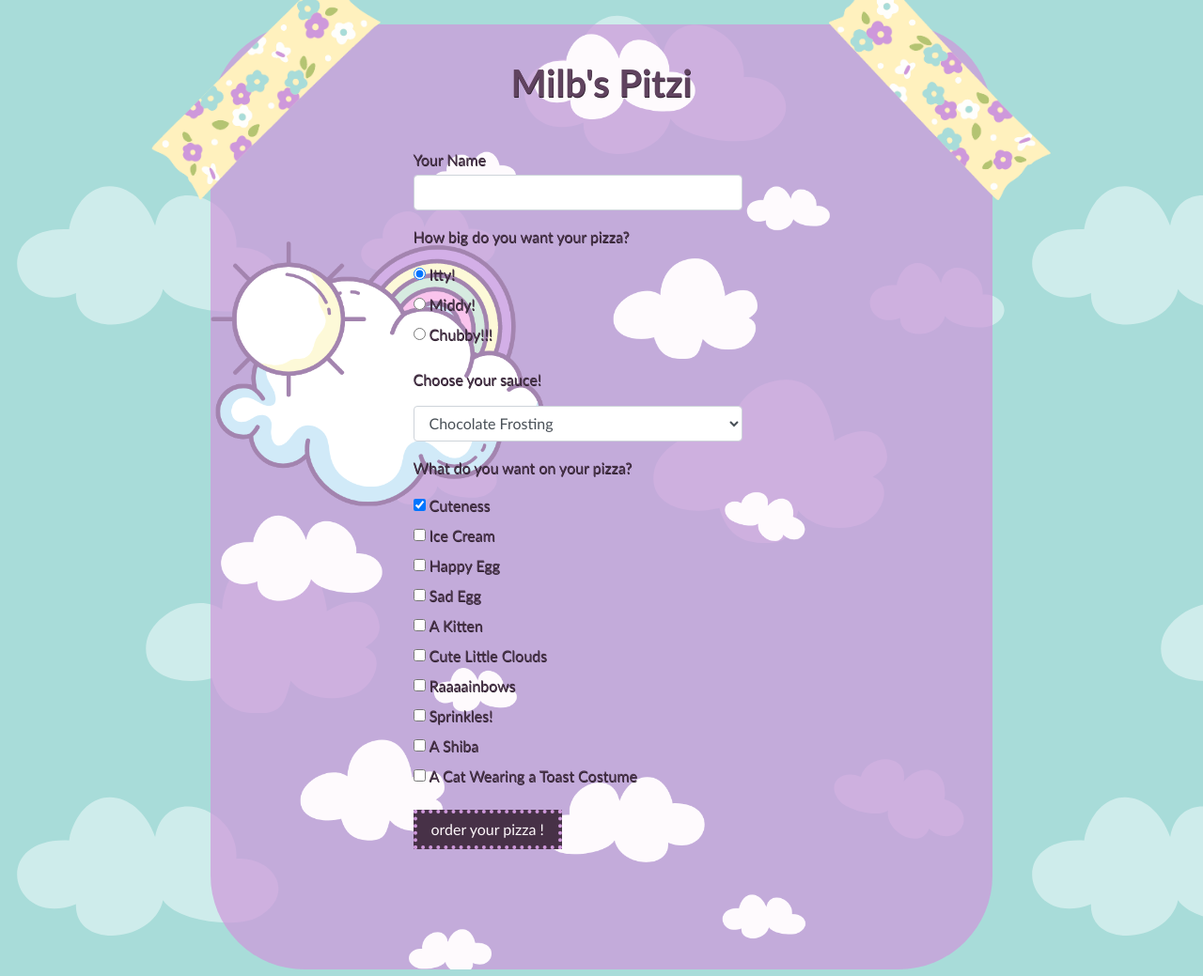
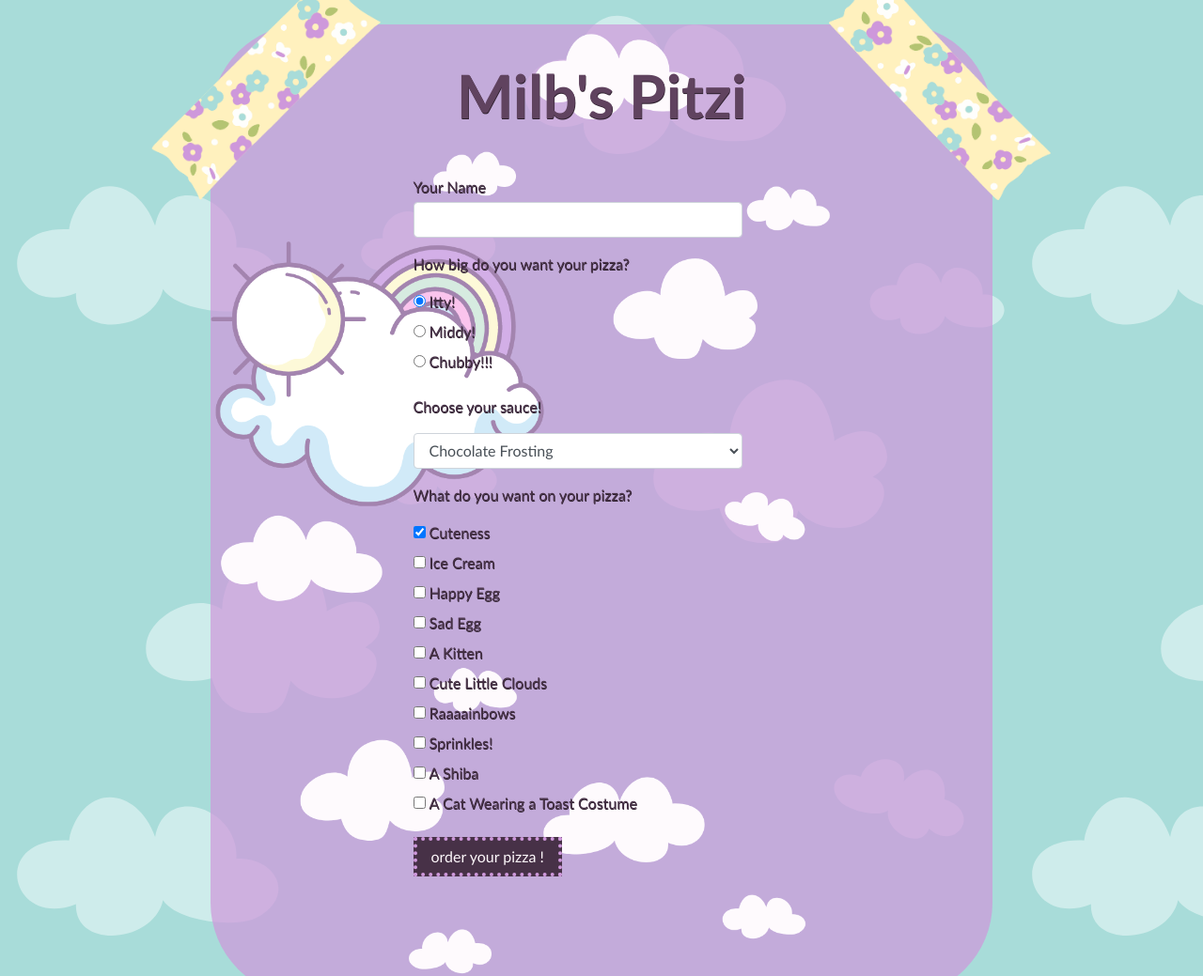
Before and after one commit to tigertiger/milbs-pizza, a plain HTML site: page index.html in a window 1280 px wide. Shown: the top 1039 px of the page at 94% size. Drawn offline with Linux system fonts and the light colour scheme.

Commit message:
adjust styling of h1 and buttons

```diff
--- a/css/styles.css
+++ b/css/styles.css
@@ -22,6 +22,7 @@ background-position: right right;
 }
 
 h1 {
+font-size:4em;
 font-family:'Gill Sans', 'Gill Sans MT', Calibri, 'Trebuchet MS', sans-serif;
 text-align:center;
 color:#60435f;
@@ -66,4 +67,5 @@ margin:-100px 0px 0px -70px;
 
   .button:hover {
     background-color:#47314773;
+    cursor:cell;
   }
```
